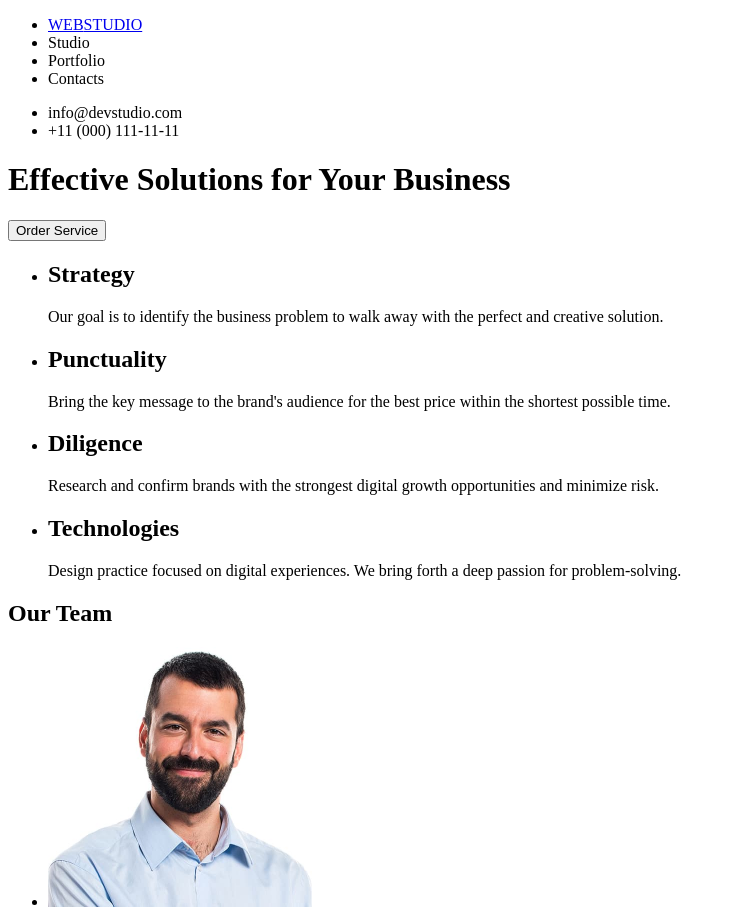
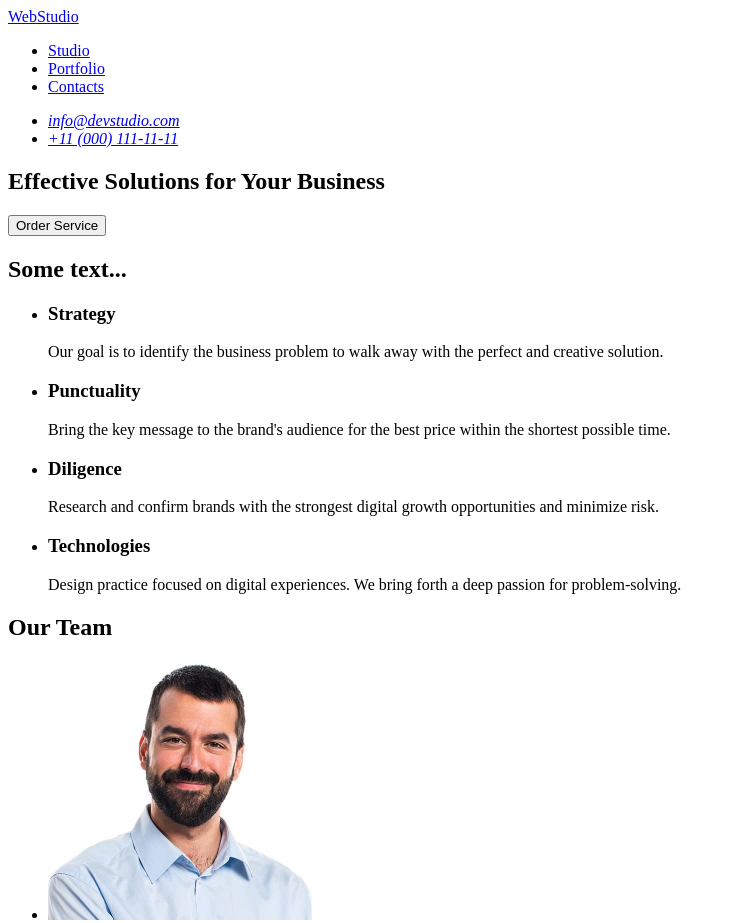
Before and after one commit to Komedeva/goit-markup-hw-01, a plain HTML site: page index.html in a window 1280 px wide. Shown: the top 923 px of the page, without its empty margins (0-736 px from the left). Drawn offline with Linux system fonts and the light colour scheme.

Commit message:
Structural Changes

```diff
--- a/index.html
+++ b/index.html
@@ -8,62 +8,70 @@
   <body>
     <!-- header -->
     <header>
-      <div class="navigation">
+      <!-- <div class="navigation"> -->
       <nav>
+        <a href="./index.html">WebStudio</a>
         <ul>
-            <li>
-              <a href="#"><span>WEB</span><span>STUDIO</span></a>
-            </li>
-            <li>Studio</li>
-            <li>Portfolio</li>
-            <li>Contacts</li>
+          <li><a href="#">Studio</a></li>
+          <li><a href="#">Portfolio</a></li>
+          <li><a href="#">Contacts</a></li>
         </ul>
       </nav>
-      </div>
-      <div class="contacts">
+      <!-- </div> -->
+      <!-- <div class="contacts"> -->
+      <address>
         <ul>
-          <li>info@devstudio.com</li>
-          <li>+11 (000) 111-11-11</li>
+          <li><a href="mailto:info@devstudio.com">info@devstudio.com</a></li>
+          <li><a href="tel:+11 (000) 111-11-11">+11 (000) 111-11-11</a></li>
         </ul>
-      </div>
+      </address>
+      <!-- </div> -->
     </header>
     <!-- main -->
     <main>
+      <section>
         <h1>Effective Solutions for Your Business</h1>
         <button type="button">Order Service</button>
-      <div class="qualities">
+      </section>
+      <!-- <div class="qualities"> -->
+      <section>
+        <!-- Елемент відсутній на макеті, але потрібен для читалок та пошукових систем -->
+        <h2>Some text...</h2>
+        <!-- Елемент відсутній на макеті, але потрібен для читалок та пошукових систем -->
         <ul>
           <li>
-            <h2>Strategy</h2>
+            <h3>Strategy</h3>
             <p>
               Our goal is to identify the business problem to walk away with the
               perfect and creative solution.
             </p>
           </li>
           <li>
-            <h2>Punctuality</h2>
+            <h3>Punctuality</h3>
             <p>
               Bring the key message to the brand's audience for the best price
               within the shortest possible time.
             </p>
           </li>
           <li>
-            <h2>Diligence</h2>
+            <h3>Diligence</h3>
             <p>
               Research and confirm brands with the strongest digital growth
               opportunities and minimize risk.
             </p>
           </li>
           <li>
-            <h2>Technologies</h2>
+            <h3>Technologies</h3>
             <p>
               Design practice focused on digital experiences. We bring forth a
               deep passion for problem-solving.
             </p>
           </li>
         </ul>
-      </div>
-      <div class="team-cards">
+      </section>
+      <!-- </div> -->
+      <!-- <div class="team-cards"> -->
+      <section>
         <h2>Our Team</h2>
         <ul>
           <li>
@@ -107,11 +115,12 @@
             <p>UI Designer</p>
           </li>
         </ul>
-      </div>
+        <!-- </div> -->
+      </section>
     </main>
     <!-- footer -->
     <footer>
-      <a href="#"><span>WEB</span><span>STUDIO</span></a>
+      <a href="./index.html">WebStudio</a>
       <p>
         Increase the flow of customers and sales for your business with digital
         marketing & growth solutions.
```
Lines whose indentation alone changed are shown as unchanged.
